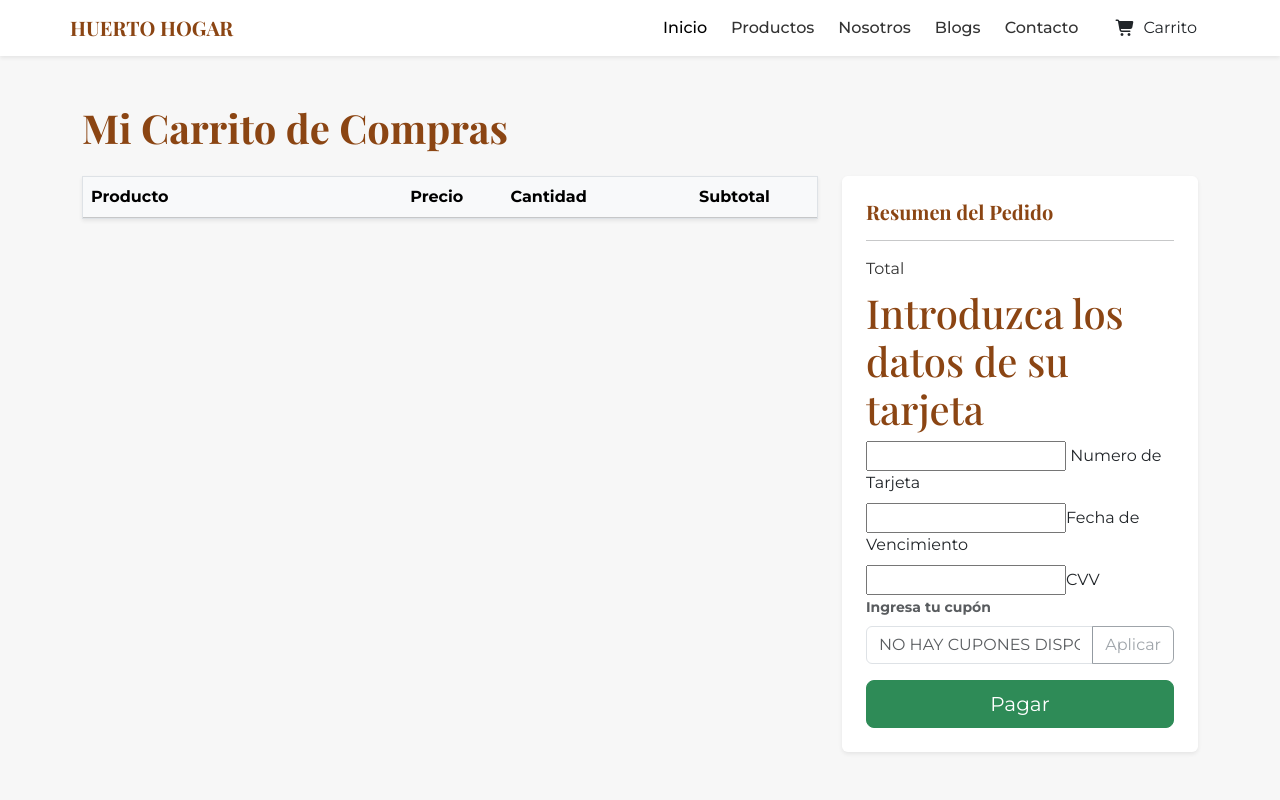
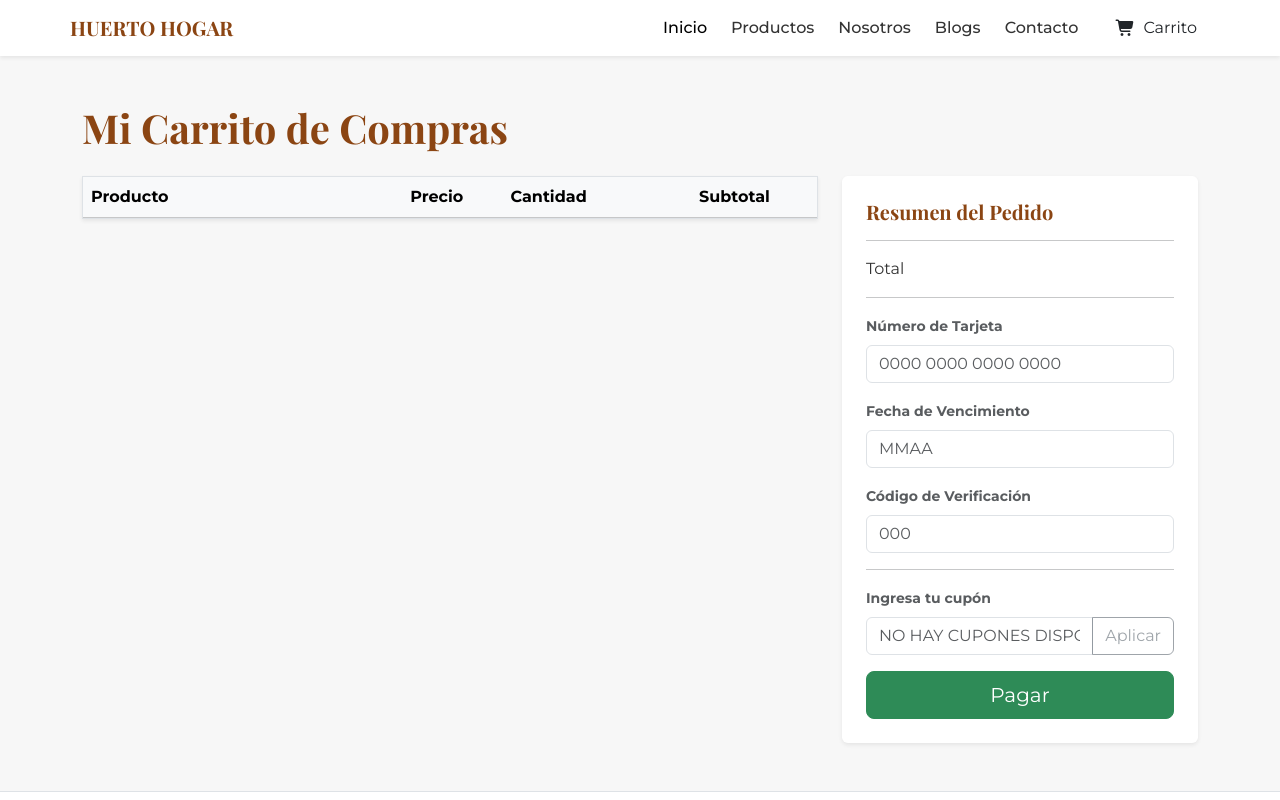
Before and after one commit to sebaduocccc/proyecto-huerto-hogar, a React (Vite) app: page /carrito/pago in a window 1280 px wide. Shown: the top 800 px of the page. Built offline with nearby package versions, Linux system fonts and the light colour scheme; a web font is replaced by a local one.

Commit message:
rebuild credit card form with proper labels and inputs

```diff
--- a/src/pages/Pago.tsx
+++ b/src/pages/Pago.tsx
@@ -3,8 +3,7 @@ import { Link } from 'react-router-dom';
 export default function Pago(){
     return(
         <>
-                <h1 className="fw-bold mb-4">Mi Carrito de Compras</h1>
-
+            <h1 className="fw-bold mb-4">Mi Carrito de Compras</h1>
             <div id="empty-cart-msg" className="text-center py-5 d-none">
                 <div className="mb-3">
                     <span className="fs-1 text-muted"></span>
@@ -13,9 +12,7 @@ export default function Pago(){
                 <p className="text-muted">No has añadido ningún producto.</p>
                 <a href="productos.html" className="btn btn-primary btn-lg mt-2">Ir a ver productos</a>
             </div>
-
             <div id="cart-content" className="row g-4">
-
                 <div className="col-lg-8">
                     <div className="table-responsive shadow-sm border bg-white">
                         <table className="table table-hover align-middle mb-0">
@@ -32,38 +29,58 @@ export default function Pago(){
                             </tbody>
                         </table>
                     </div>
-
-
                 </div>
-
                 <div className="col-lg-4">
                     <div className="card border-0 shadow-sm position-sticky" style={{top: '2rem'}}>
                         <div className="card-body p-4">
                             <h5 className="fw-bold mb-3">Resumen del Pedido</h5>
-                            {/* <div className="d-flex justify-content-between mb-2">
-                                <span className="text-muted">Subtotal</span>
-                                <span id="cart-subtotal" className="fw-bold"></span>
-                            </div> -->
-                            <!-- <div className="d-flex justify-content-between mb-2">
-                                <span className="text-muted">Envío</span>
-                                <span id="cart-shipping" className="fw-bold"></span>
-                            </div> */}
-
                             <hr className="my-3" />
-
                             <div className="d-flex justify-content-between mb-2">
                                 <span>Total</span>
                                 <span id="cart-total" className="fw-bold"></span>
                             </div>
+                            <hr className="my-3" />
+                            <form>
+                                <label htmlFor="card-number-input" className="form-label small fw-bold text-muted">Número de Tarjeta</label>
+                                <div className="input-group mb-3">
+                                    <input
+                                        type="text"
+                                        id="card-number-input"
+                                        inputMode='numeric'
+                                        pattern='[0-9]*'
+                                        maxLength={16}
+                                        className="form-control"
+                                        placeholder="0000 0000 0000 0000"
+                                    />
+                                </div>
+                                <label htmlFor="card-date-input" className="form-label small fw-bold text-muted">Fecha de Vencimiento</label>
+                                <div className="input-group mb-3">
+                                    <input
+                                        type="text"
+                                        id="card-date-input"
+                                        inputMode='numeric'
+                                        pattern='[0-9]*'
+                                        maxLength={4}
+                                        className="form-control"
+                                        placeholder="MMAA"
+                                    />
+                                </div>
+                                <label htmlFor="card-cvv-input" className="form-label small fw-bold text-muted">Código de Verificación</label>
+                                <div className="input-group mb-3">
+                                    <input
+                                        type="text"
+                                        id="card-cvv-input"
+                                        inputMode='numeric'
+                                        pattern='[0-9]*'
+                                        maxLength={3}
+                                        className="form-control"
+                                        placeholder="000"
+                                    />
+                                </div>
+                            </form>
+                            <hr className="my-3" />
+                            <form id="coupon-form" className="mb-3">
 
-                            <form id="coupon-form" className="mb-3">
-                                <h1>Introduzca los datos de su tarjeta </h1>
-                                    <input type="text"/> Numero de Tarjeta
-                                <h1/>
-
-                                <input type="text" name="fechaTarjeta" id="dateCard" />Fecha de Vencimiento
-                                <h1/>
-                                <input type="text" name="cvv" id="cvv" />CVV
                                 <label htmlFor="coupon-input" className="form-label small fw-bold text-muted">Ingresa tu cupón</label>
                                 <div className="input-group">
                                     <input
@@ -71,7 +88,6 @@ export default function Pago(){
                                         id="coupon-input"
                                         className="form-control text-uppercase disabled"
                                         placeholder="No hay cupones disponibles"
-                                        aria-label="Código de descuento"
                                     />
                                     <button
                                         type="submit"
@@ -83,7 +99,6 @@ export default function Pago(){
                                 </div>
                                 <div id="coupon-message" className="form-text mt-1"></div>
                             </form>
-
                             <Link to='pagocorrecto'>
                                 <button
                                 type="button"
```
